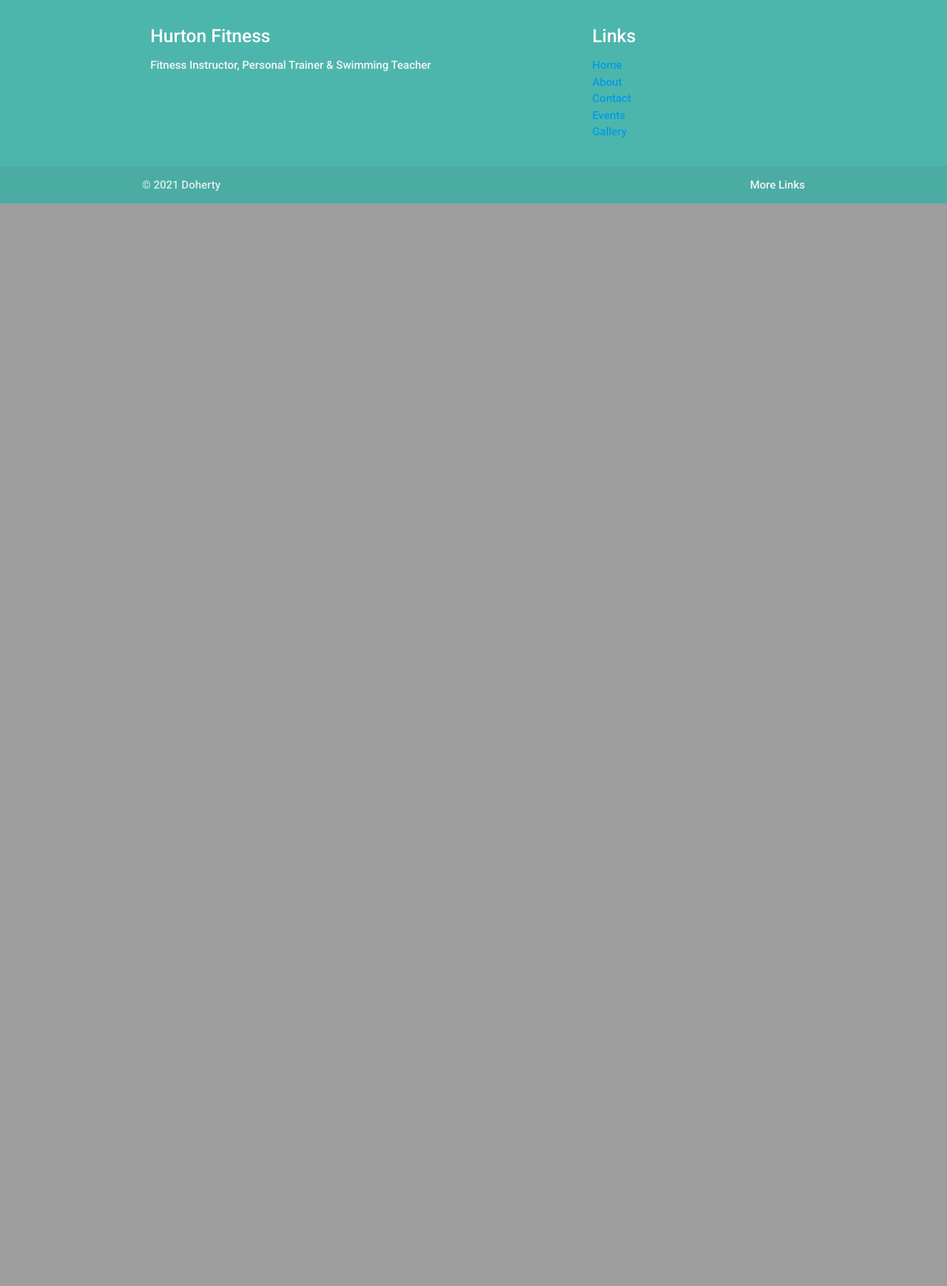
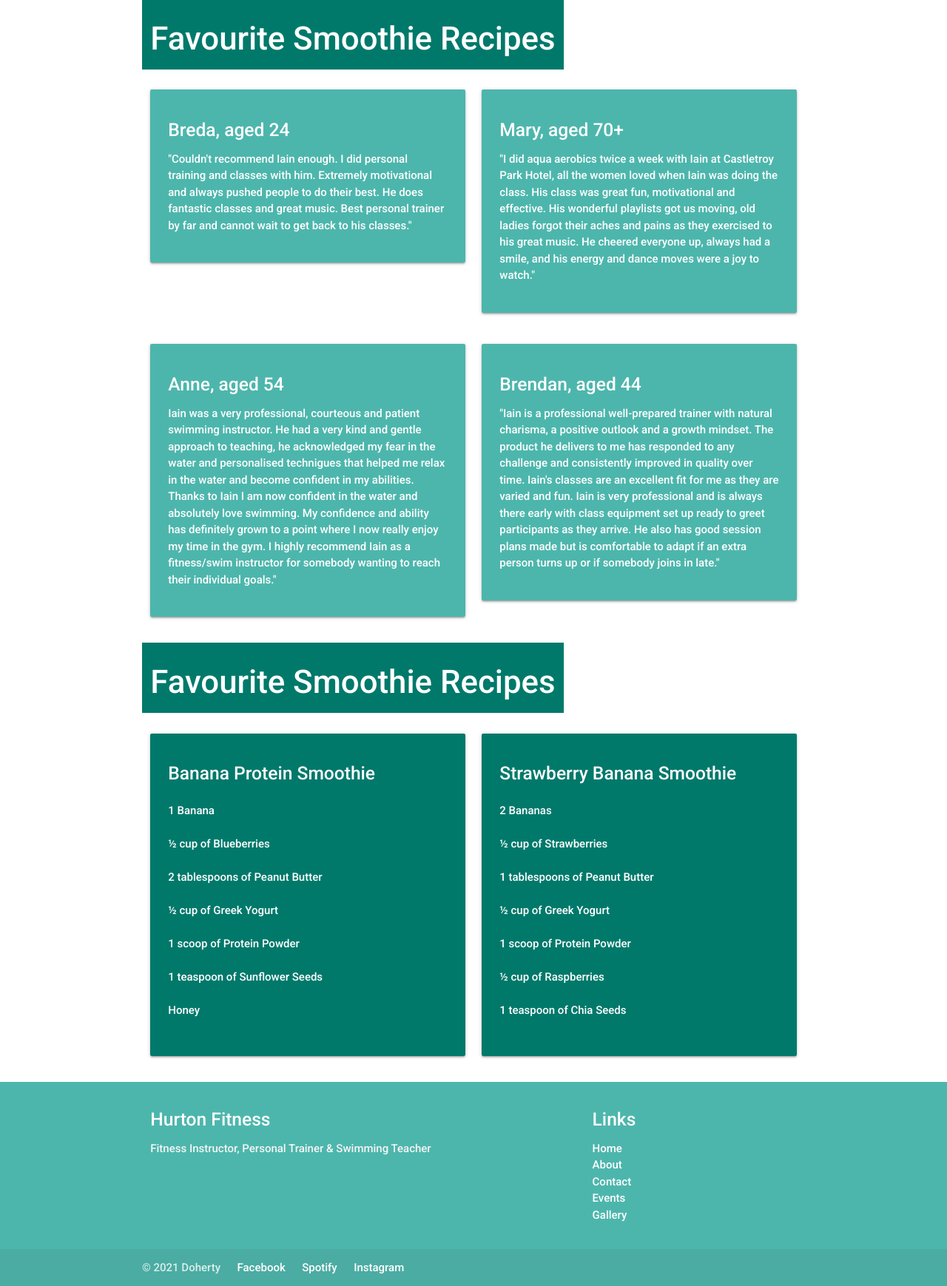
Before and after one commit to alandoherty95/iain-hurton-fitness, a Flask app: page / in a window 1280 px wide. Shown: the part 865-2604 px from the top of the page at 74% size. Before the commit the page ends 1140 px from the top, so only its background shows below. Run offline with Flask 2, Linux system fonts and the light colour scheme; some libraries are stand-ins or nearby versions.

Commit message:
Added client testimonials, smoothie recipes and my story sections

```diff
--- a/static/css/style.css
+++ b/static/css/style.css
@@ -83,3 +83,27 @@ body {
 .block-divider--short {
     width: 35px;
 }
+
+/* unvisited link */
+a:link {
+    color: #ffffff;
+}
+
+/* visited link */
+a:visited {
+    color: #ffffff;
+}
+
+/* mouse over link */
+a:hover {
+    background-color: #ffffff;
+}
+
+/* selected link */
+a:active {
+    color: #ffffff;
+}
+
+ul.recipe-ingredients {
+    line-height: 3rem;
+}
--- a/templates/base.html
+++ b/templates/base.html
@@ -66,7 +66,9 @@
         <div class="footer-copyright">
             <div class="container">
                 © 2021 Doherty
-                <a class="grey-text text-lighten-4 right" href="#!">More Links</a>
+                <a href="https://www.facebook.com/pages/category/Personal-Blog/Iain-Hurton-Fitness-2181026858613543/" target="_blank"><i class="fa fa-facebook"></i> Facebook</a>
+                <a href="https://open.spotify.com/playlist/59xQzFKBIph1NGVyC7e1zB?si=zeuUQVdgRg-gATAyl1OJbg" target="_blank"><i class="fa fa-spotify"></i> Spotify</a>
+                <a href="https://www.instagram.com/hurtonsfitness/?hl=en" target="_blank"><i class="fa fa-instagram"></i> Instagram</a>
             </div>
         </div>
     </footer>
--- a/templates/index.html
+++ b/templates/index.html
@@ -14,5 +14,91 @@
             </div>
         </div>
     </div>
+    <div class="container">
+        <!-- client testimonials -->
+        <div class="row">
+            <div class="col teal darken-2">
+                <h3 class="white-text">Favourite Smoothie Recipes</h3>
+            </div>
+        </div>
+        <div class="row">
+            <div class="col s12 m6">
+                <div class="card-panel teal lighten-2">
+                    <div class="white-text">
+                        <h5>Breda, aged 24</h5>
+                        <p>"Couldn't recommend Iain enough. I did personal training and classes with him. Extremely motivational and always pushed people to do their best. He does fantastic classes and great music. Best personal trainer by far and cannot wait to get back to his classes."</p>
+                    </div>
+                </div>
+            </div>
+            <div class="col s12 m6">
+                <div class="card-panel teal lighten-2">
+                    <div class="white-text">
+                        <h5>Mary, aged 70+</h5>
+                        <p>"I did aqua aerobics twice a week with Iain at Castletroy Park Hotel, all the women loved when Iain was doing the class. His class was great fun, motivational and effective. His wonderful playlists got us moving, old ladies forgot their aches and pains as they exercised to his great music. He cheered everyone up, always had a smile, and his energy and dance moves were a joy to watch."</p>
+                    </div>
+                </div>
+            </div>
+        </div>
+        <div class="row">
+            <div class="col s12 m6">
+                <div class="card-panel teal lighten-2">
+                    <div class="white-text">
+                        <h5>Anne, aged 54</h5>
+                        <p>Iain was a very professional, courteous and patient swimming instructor. He had a very kind and gentle approach to teaching, he acknowledged my fear in the water and personalised technigues that helped me relax in the water and become confident in my abilities. Thanks to Iain I am now confident in the water and absolutely love swimming. My confidence and ability has definitely grown to a point where I now really enjoy my time in the gym. I highly recommend Iain as a fitness/swim instructor for somebody wanting to reach their individual goals."</p>
+                    </div>
+                </div>
+            </div>
+            <div class="col s12 m6">
+                <div class="card-panel teal lighten-2">
+                    <div class="white-text">
+                        <h5>Brendan, aged 44</h5>
+                        <p>"Iain is a professional well-prepared trainer with natural charisma, a positive outlook and a growth mindset. The product he delivers to me has responded to any challenge and consistently improved in quality over time. Iain's classes are an excellent fit for me as they are varied and fun. Iain is very professional and is always there early with class equipment set up ready to greet participants as they arrive. He also has good session plans made but is comfortable to adapt if an extra person turns up or if somebody joins in late."</p>
+                    </div>
+                </div>
+            </div>
+        </div>
+    </div>
+    <div class="container">
+        <!-- smoothie recipes -->
+        <div class="row">
+            <div class="col teal darken-2">
+                <h3 class="white-text">Favourite Smoothie Recipes</h3>
+            </div>
+        </div>
+        <div class="row">
+            <div class="col s12 m6">
+                <div class="card-panel teal darken-2">
+                    <div class="white-text">
+                        <h5>Banana Protein Smoothie</h5>
+                        <ul class="recipe-ingredients">
+                            <li>1 Banana</li>
+                            <li>½ cup of Blueberries</li>
+                            <li>2 tablespoons of Peanut Butter</li>
+                            <li>½ cup of Greek Yogurt</li>
+                            <li>1 scoop of Protein Powder</li>
+                            <li>1 teaspoon of Sunflower Seeds</li>
+                            <li>Honey</li>
+                        </ul>
+                    </div>
+                </div>
+            </div>
+            <div class="col s12 m6">
+                <div class="card-panel teal darken-2">
+                    <div class="white-text">
+                        <h5>Strawberry Banana Smoothie</h5>
+                        <ul class="recipe-ingredients">
+                            <li>2 Bananas</li>
+                            <li>½ cup of Strawberries</li>
+                            <li>1 tablespoons of Peanut Butter</li>
+                            <li>½ cup of Greek Yogurt</li>
+                            <li>1 scoop of Protein Powder</li>
+                            <li>½ cup of Raspberries</li>
+                            <li>1 teaspoon of Chia Seeds</li>
+                        </ul>
+                    </div>
+                </div>
+            </div>
+        </div>
+    </div>
 
 {% endblock %}
```
